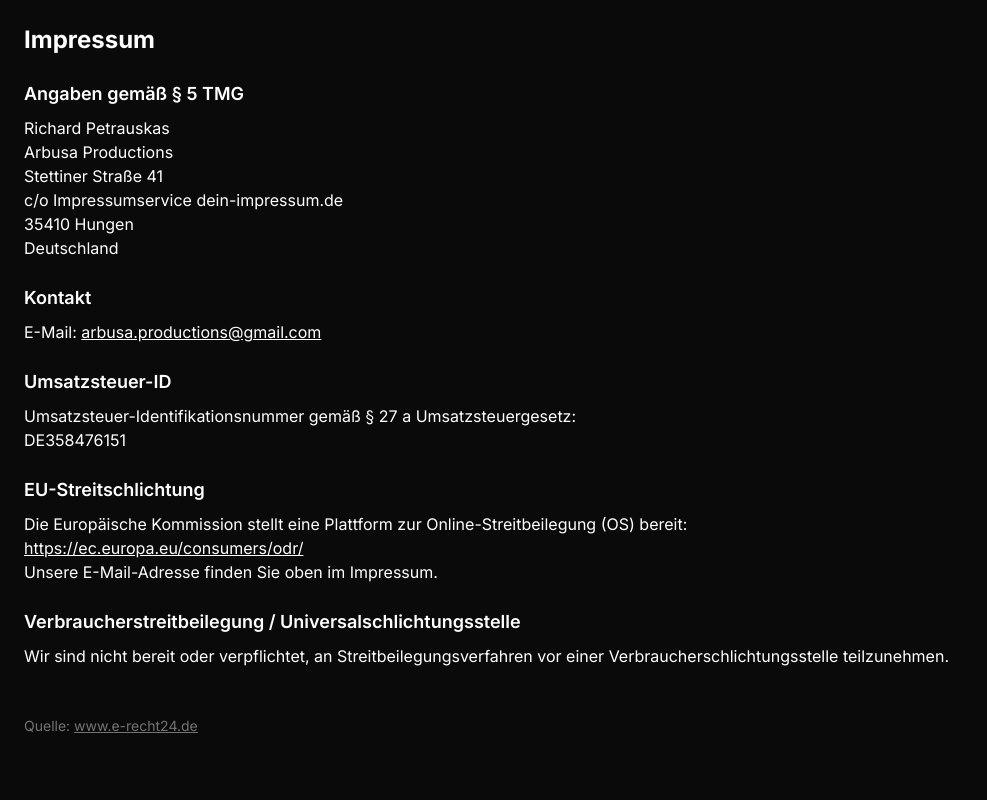
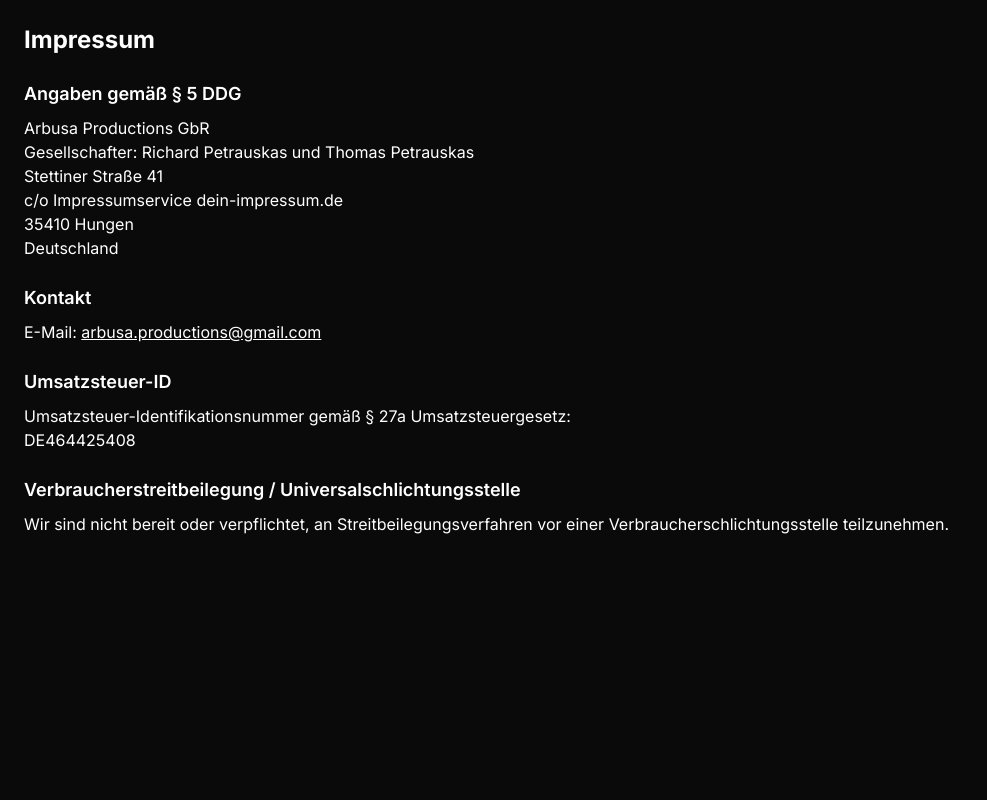
Before and after one commit to arbusaproductions/arbusa, a Next.js app: page /impressum in a window 1280 px wide. Shown: the top 800 px of the page, without its empty margins (0-987 px from the left). Built offline with nearby package versions, Linux system fonts and the light colour scheme; no server answers; the database is empty.

Commit message:
Impressum

```diff
--- a/app/impressum/page.tsx
+++ b/app/impressum/page.tsx
@@ -4,11 +4,11 @@ export default function Impressum() {
       <h1 className="text-2xl font-bold">Impressum</h1>
 
       <section>
-        <h2 className="text-lg font-semibold mb-2">Angaben gemäß § 5 TMG</h2>
+        <h2 className="text-lg font-semibold mb-2">Angaben gemäß § 5 DDG</h2>
         <p>
-          Richard Petrauskas
+          Arbusa Productions GbR
           <br />
-          Arbusa Productions
+          Gesellschafter: Richard Petrauskas und Thomas Petrauskas
           <br />
           Stettiner Straße 41
           <br />
@@ -36,28 +36,9 @@ export default function Impressum() {
       <section>
         <h2 className="text-lg font-semibold mb-2">Umsatzsteuer-ID</h2>
         <p>
-          Umsatzsteuer-Identifikationsnummer gemäß § 27 a Umsatzsteuergesetz:
+          Umsatzsteuer-Identifikationsnummer gemäß § 27a Umsatzsteuergesetz:
           <br />
-          DE358476151
-        </p>
-      </section>
-
-      <section>
-        <h2 className="text-lg font-semibold mb-2">EU-Streitschlichtung</h2>
-        <p>
-          Die Europäische Kommission stellt eine Plattform zur
-          Online-Streitbeilegung (OS) bereit:
-          <br />
-          <a
-            href="https://ec.europa.eu/consumers/odr/"
-            target="_blank"
-            rel="noopener noreferrer"
-            className="underline hover:text-emerald-400"
-          >
-            https://ec.europa.eu/consumers/odr/
-          </a>
-          <br />
-          Unsere E-Mail-Adresse finden Sie oben im Impressum.
+          DE464425408
         </p>
       </section>
 
@@ -70,20 +51,6 @@ export default function Impressum() {
           vor einer Verbraucherschlichtungsstelle teilzunehmen.
         </p>
       </section>
-
-      <footer className="pt-6 text-sm text-neutral-500">
-        <p>
-          Quelle:{" "}
-          <a
-            href="https://www.e-recht24.de"
-            target="_blank"
-            rel="noopener noreferrer"
-            className="underline hover:text-emerald-400"
-          >
-            www.e-recht24.de
-          </a>
-        </p>
-      </footer>
     </main>
   );
 }
--- a/app/page.tsx
+++ b/app/page.tsx
@@ -13,11 +13,11 @@ export default function Home() {
   const animatedCount = useCountUp(ytCount ?? 0, 1000);
 
   // TikTok: statisch
-  const TIKTOK_STATIC_COUNT = 100000;
+  const TIKTOK_STATIC_COUNT = 102512;
   const tiktokAnimated = useCountUp(TIKTOK_STATIC_COUNT, 1000);
 
   // Instagram: statisch
-  const INSTA_STATIC_COUNT = 25000;
+  const INSTA_STATIC_COUNT = 28521;
   const instaAnimated = useCountUp(INSTA_STATIC_COUNT, 1000);
 
   return (
```
